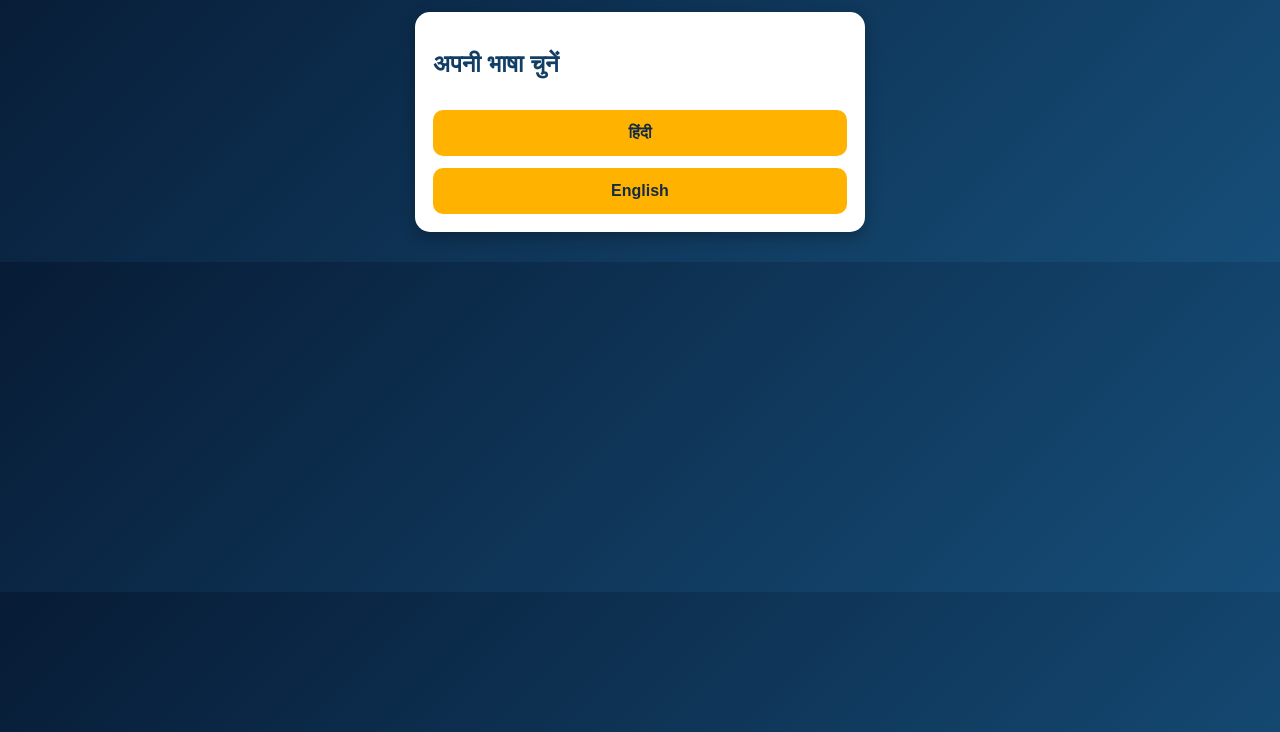
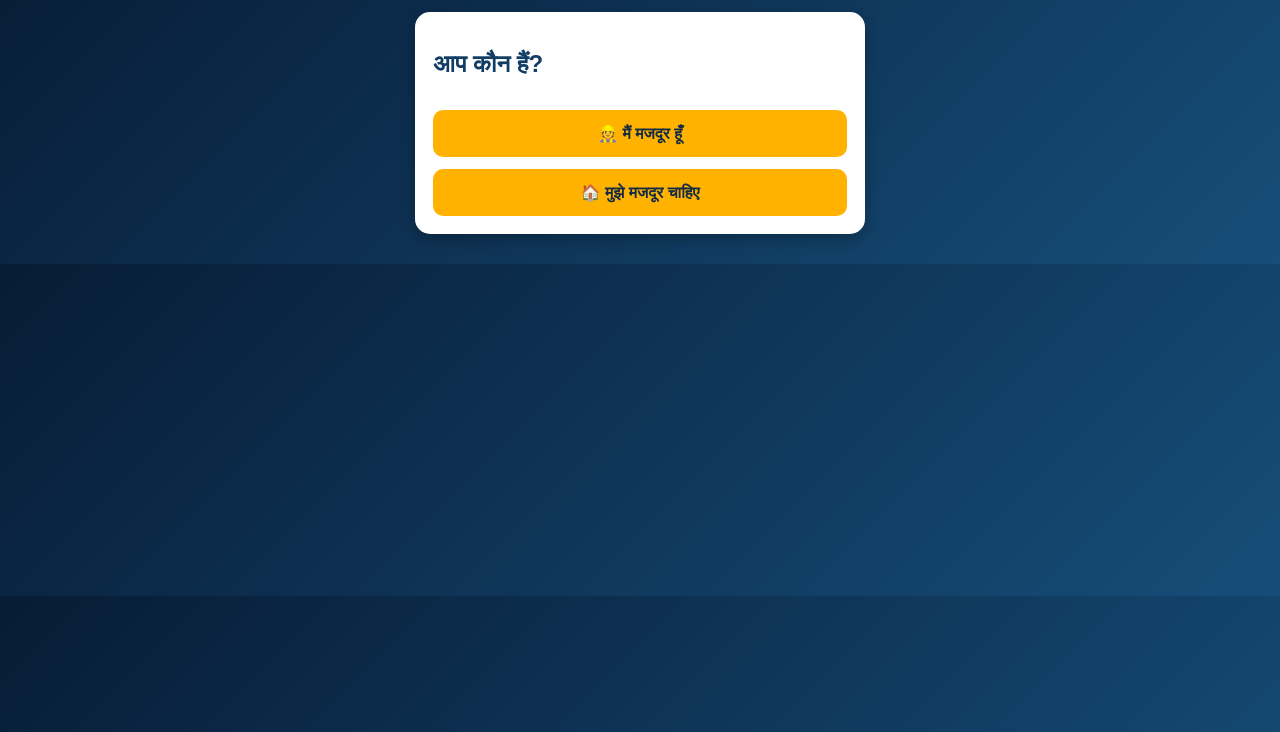
Before and after one commit to maniksanskar36-sys/Majdoor-Sathi-Android, a plain HTML site: page app/src/main/assets/index.html in a window 1280 px wide. Both pictures are taken after a click on the button "हिंदी". Shown: the part 68-800 px from the top of the page. Drawn offline with Linux system fonts and the light colour scheme; no server answers.

Commit message:
Update index.html

```diff
--- a/app/src/main/assets/index.html
+++ b/app/src/main/assets/index.html
@@ -543,7 +543,6 @@ function payPremium(){
 }
 
 alert("Premium Lifetime ₹10 फीचर जल्द शुरू होगा। अभी भुगतान चालू नहीं है।");
-}
 
 async function loadDistricts(stateId,districtId){
 const state=$(stateId).value;
@@ -563,7 +562,10 @@ match.districts.forEach(d=>list.appendChild(new Option(d,d)));
 console.log("District list load nahi hui",error);
 }
 }
-
+function startApp() {
+    document.getElementById("language").style.display = "none";
+    document.getElementById("role").style.display = "block";
+}
 fillStates();
 </script>  </body>
 </html>
```
